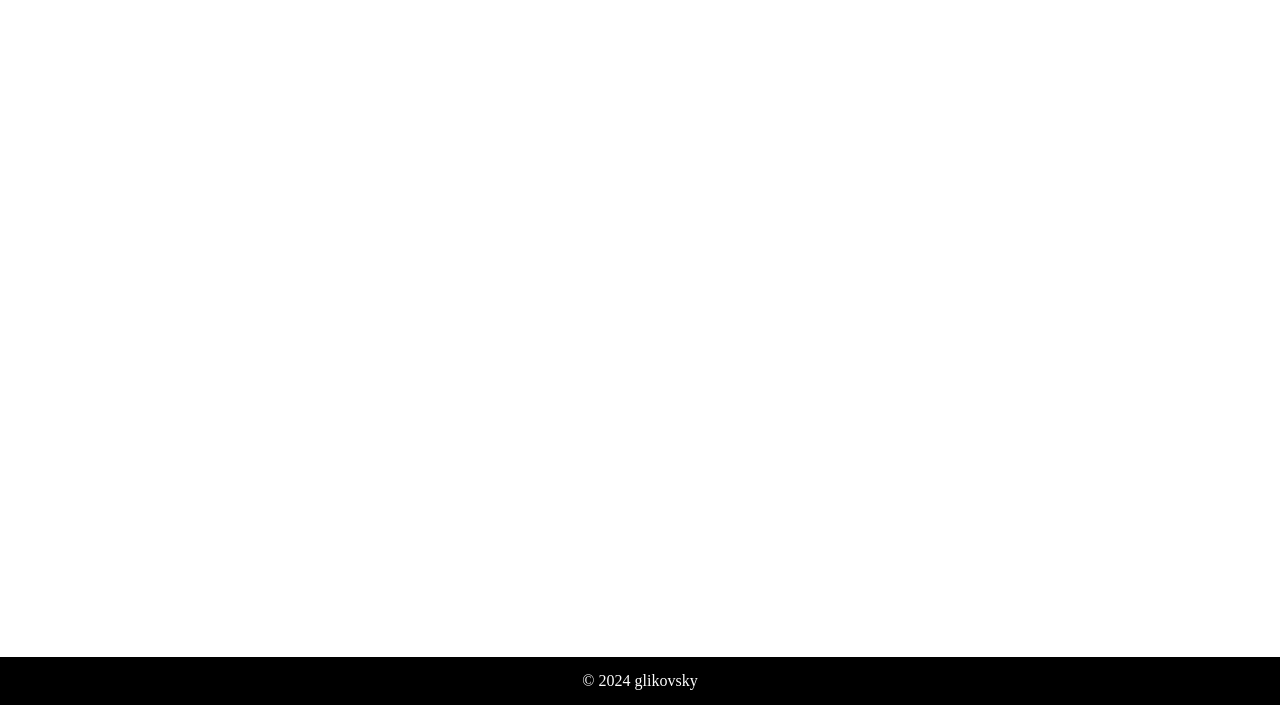
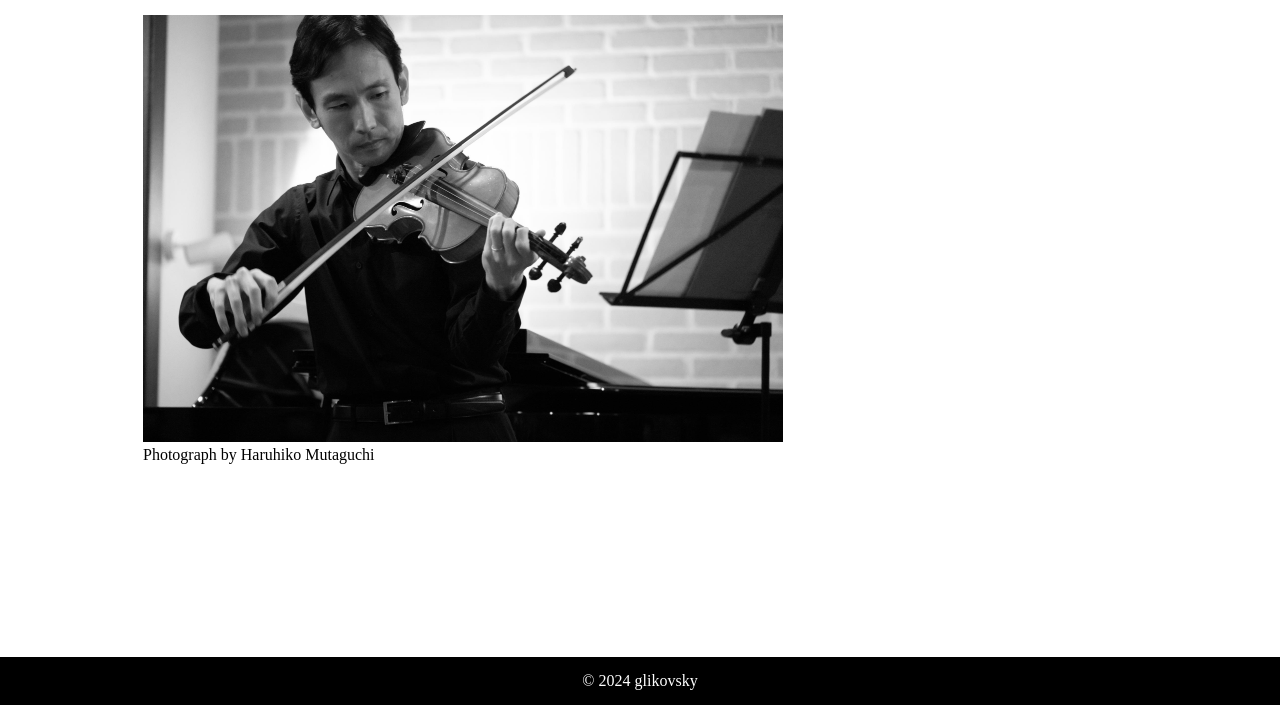
Before and after one commit to glikovsky/public, a plain HTML site: page js/index.html in a window 1280 px wide. Shown: the part 143-848 px from the top of the page. Drawn offline with Linux system fonts and the light colour scheme.

Commit message:
Add & Update files

```diff
--- a/js/contents/home.html
+++ b/js/contents/home.html
@@ -1,2 +1,7 @@
 <h1>Home</h1>
 <p>Homeページのコンテンツです。</p>
+<br/>
+<dl>
+	<dt><img src="./img/glikovsky-home-1_l.jpg" width="640px"/></dt>
+	<dd>Photograph by Haruhiko Mutaguchi</dd>
+</dl>
--- a/js/css/style.css
+++ b/js/css/style.css
@@ -2,6 +2,10 @@
 	margin: 0;
 	padding: 0;
 	box-sizing: border-box;
+}
+
+img {
+	max-width: 100%;
 }
 
 /* カスタム変数 */
@@ -95,6 +99,7 @@ header nav ul li {
 	border-radius: 2px;
 	background-color: lightgray;
 	vertical-align: top;
+	transition: all 0.4s ease-in-out;
 }
 
 #nav_toggle span:first-child {
@@ -127,7 +132,7 @@ main {
 	padding: 79px 15px 0px;
 	max-width: 1024px;
 	height: 100vh;
-	}
+}
 
 /* フッター */
 footer {
```
Also changed, not shown: js/contents/profile.html (+7 -0 lines), js/img/glikovsky-home-1_l.jpg (added), js/img/glikovsky-profile_m.jpg (added).
